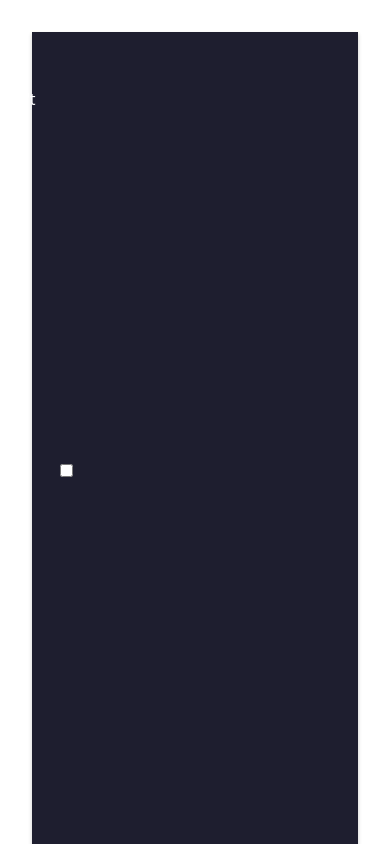
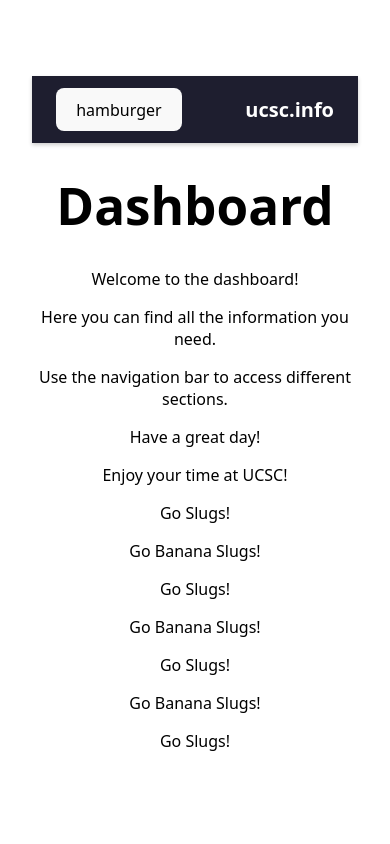
Before and after one commit to Seanathan10/CruzHacks2025, a React (Vite) app: page / in a window 390 px wide. Shown: the top 844 px of the page. Built offline with nearby package versions, Linux system fonts and the light colour scheme.

Commit message:
mobile top bar changes slight

```diff
--- a/src/dashboard/mobile/TopBar.css
+++ b/src/dashboard/mobile/TopBar.css
@@ -1,36 +1,59 @@
 .app-bar {
     display: flex;
     align-items: center;
-    justify-content: space-between;
+    justify-content: start;
     background-color: #1e1e2f;
     color: white;
-    padding: 0.75rem 1.5rem;
-    box-shadow: 0 2px 4px rgba(0, 0, 0, 0.2);
+    padding: 0.75rem 1rem;
+    box-shadow: 0 2px 5px rgba(0, 0, 0, 0.2);
     position: sticky;
     top: 0;
+    z-index: 1002;
 }
 
-.hamburger-menu {
-    --x-width: calc(var(--hamburger-height) * 1.41421356237);
+.menu-button {
+    font-size: 1.5rem;
+    background-color: #4a90e2;
+    color: white;
+    border: none;
+    border-radius: 8px;
+    padding: 0.4rem 0.8rem;
+    cursor: pointer;
+    transition: background-color 0.2s ease;
+}
 
+.app-bar__title {
+    margin-left: 1rem;
+    font-size: 1.25rem;
+    font-weight: bold;
+}
+
+.drawer {
+    position: fixed;
+    top: 0;
+    left: -250px;
+    width: 250px;
+    height: 100vh;
+    background-color: #2c2c3e;
+    color: white;
+    padding-top: 4rem;
+    transition: left 0.3s ease;
+    z-index: 1001;
+}
+
+.drawer.open {
+    left: 0;
+}
+
+.drawer__nav {
     display: flex;
     flex-direction: column;
-    gap: var(--hamburger-gap);
-    width: max-content;
-    position: absolute;
-    top: var(--hamburger-margin);
-    left: var(--hamburger-margin);
-    z-index: 2;
-    cursor: pointer;
+    gap: 1rem;
+    padding: 1rem;
 }
 
-.sidebar {
-    transition: translate var(--animation-timing);
-    translate: -100%;
-    padding: 0.5rem 1rem;
-    padding-top: calc(var(--hamburger-height) + var(--hamburger-margin) + 1rem);
-    background-color: var(--foreground);
-    color: var(--background);
-    max-width: 10rem;
-    min-height: 100vh;
+.drawer__nav a {
+    color: white;
+    text-decoration: none;
+    font-weight: 500;
 }
--- a/src/dashboard/mobile/TopBar.tsx
+++ b/src/dashboard/mobile/TopBar.tsx
@@ -1,19 +1,25 @@
+import { useState } from "react";
 import "./TopBar.css";
 
 export function TopBar() {
+    const [drawerOpen, setDrawerOpen] = useState(false);
     return (
-        <header className="app-bar">
-            <label className="hamburger-menu">
-                <input type="checkbox" />
-            </label>
-            <aside className="sidebar">
-                <nav>
+        <>
+            <header className="app-bar">
+                <button onClick={() => {setDrawerOpen(!drawerOpen)}}>
+                    hamburger
+                </button>
+                <div className="app-bar__title">ucsc.info</div>
+            </header>
+
+            <aside className={`drawer ${drawerOpen ? 'open' : ''}`}>
+                <nav className="drawer__nav">
                     <div>holy fucking shit, 40000</div>
                     <div>mantine sucks don't use it</div>
                     <div>earthmover</div>
                 </nav>
             </aside>
-        </header>
+        </>
     );
 }
 
```
